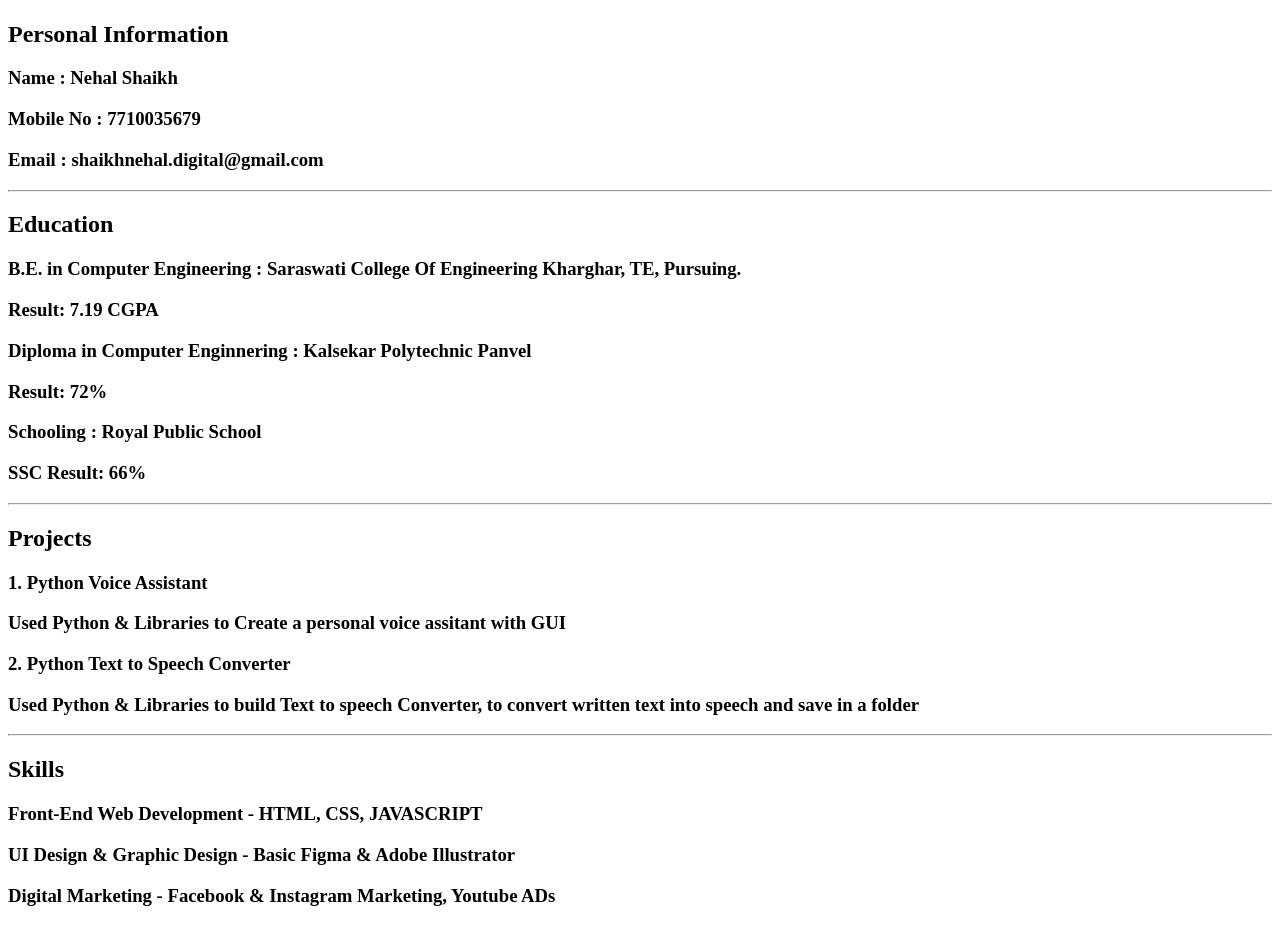
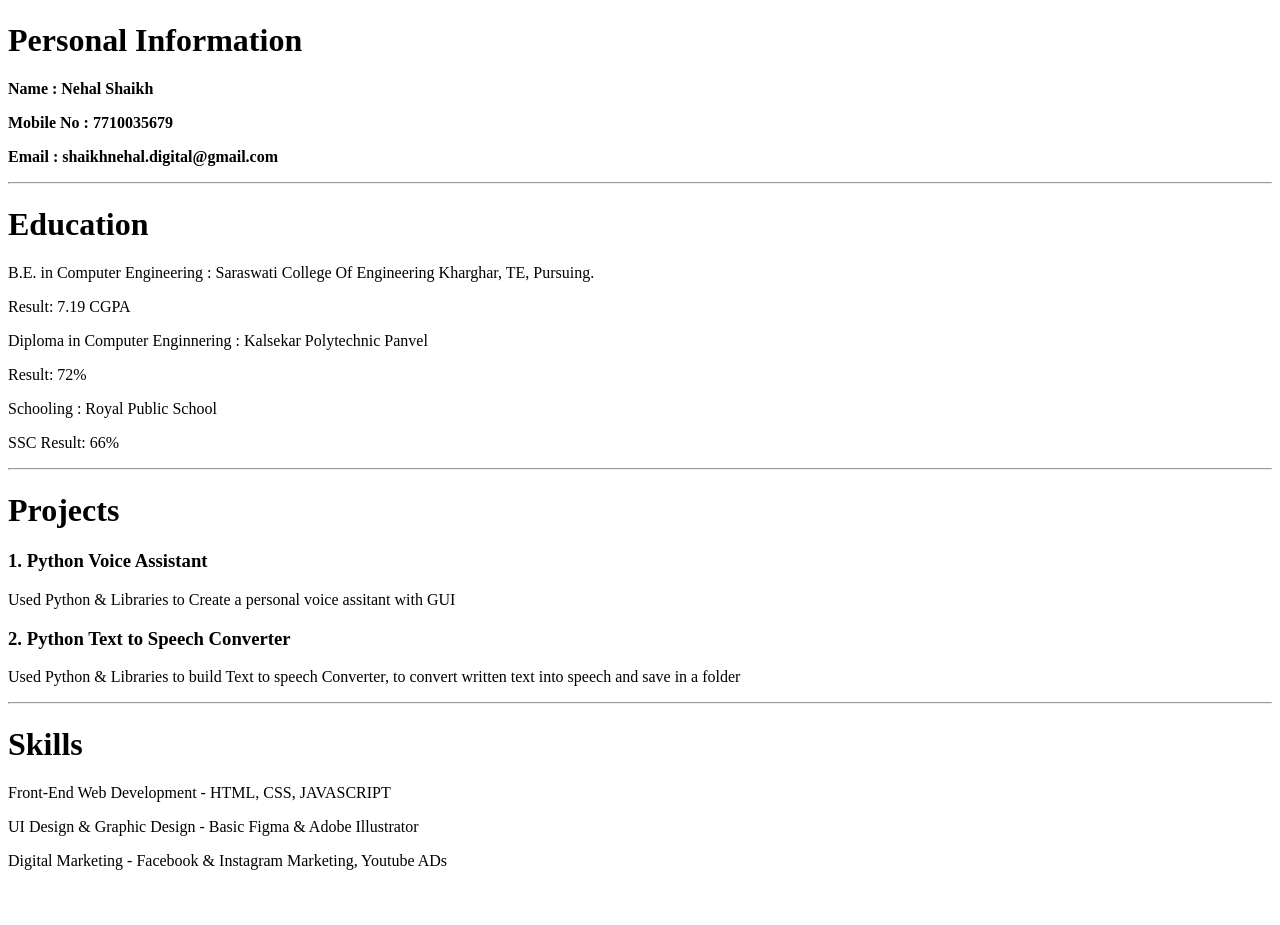
Before and after one commit to shaikhnehal-1/Awdiz-htmlcss, a plain HTML site: page Day - 3 Assignment/resume.html in a window 1280 px wide. Shown: the part 244-1169 px from the top of the page. After the commit the page ends 1130 px from the top, so only its background shows below. Drawn offline with Linux system fonts and the light colour scheme.

Commit message:
Updated Resume

```diff
--- a/Day - 3 Assignment/resume.html
+++ b/Day - 3 Assignment/resume.html
@@ -10,29 +10,29 @@
 <body>
 <h1 style="font-weight: bolder; font-size: 40px;">My Resume</h1>
 <img src="./../Images/1717922599756.jpg" width="140" height="140" style="border-radius: 50%;" alt="Profile Photo"/>
-<h2 style="font-weight: bold;">Personal Information</h2>
-<h3 style="font-weight: bold;">Name : Nehal Shaikh</h3>
-<h3>Mobile No : 7710035679</h3>
-<h3>Email : shaikhnehal.digital@gmail.com</h3>
+<h1 style="font-weight: bold;">Personal Information</h1>
+<p style="font-weight: bold;">Name : Nehal Shaikh</p>
+<p style="font-weight: bold;">Mobile No : 7710035679</p>
+<p style="font-weight: bold;">Email : shaikhnehal.digital@gmail.com</p>
 <hr>
-<h2 style="font-weight: bold;">Education</h2>
-<h3>B.E. in Computer Engineering : Saraswati College Of Engineering Kharghar, TE, Pursuing.</h3>
-<h3>Result: 7.19 CGPA</h3>
-<h3>Diploma in Computer Enginnering : Kalsekar Polytechnic Panvel</h3>
-<h3>Result: 72%</h3>
-<h3>Schooling : Royal Public School</h3>
-<h3>SSC Result: 66%</h3>
+<h1 style="font-weight: bold;">Education</h1>
+<p>B.E. in Computer Engineering : Saraswati College Of Engineering Kharghar, TE, Pursuing.</p>
+<p>Result: 7.19 CGPA</p>
+<p>Diploma in Computer Enginnering : Kalsekar Polytechnic Panvel</p>
+<p>Result: 72%</p>
+<p>Schooling : Royal Public School</p>
+<p>SSC Result: 66%</p>
 <hr>
-<h2 style="font-weight: bold;">Projects</h2>
+<h1 style="font-weight: bold;">Projects</h1>
 <h3 style="font-weight: bold;">1. Python Voice Assistant</h3>
-<h3>Used Python & Libraries to Create a personal voice assitant with GUI</h3>
+<p>Used Python & Libraries to Create a personal voice assitant with GUI</p>
 <h3 style="font-weight: bold;">2. Python Text to Speech Converter</h3>
-<h3>Used Python & Libraries to build Text to speech Converter, to convert written text into speech and save in a folder</h3>
+<p>Used Python & Libraries to build Text to speech Converter, to convert written text into speech and save in a folder</p>
 <hr>
-<h2 style="font-weight: bold;">Skills</h2>
-<h3 style="font-weight: bold;">Front-End Web Development - HTML, CSS, JAVASCRIPT</h3>
-<h3 style="font-weight: bold;">UI Design & Graphic Design - Basic Figma & Adobe Illustrator</h3>
-<h3 style="font-weight: bold;">Digital Marketing - Facebook & Instagram Marketing, Youtube ADs</h3>
+<h1 style="font-weight: bold;">Skills</h1>
+<p>Front-End Web Development - HTML, CSS, JAVASCRIPT</p>
+<p>UI Design & Graphic Design - Basic Figma & Adobe Illustrator</p>
+<p>Digital Marketing - Facebook & Instagram Marketing, Youtube ADs</p>
 
 </body>
 
```
